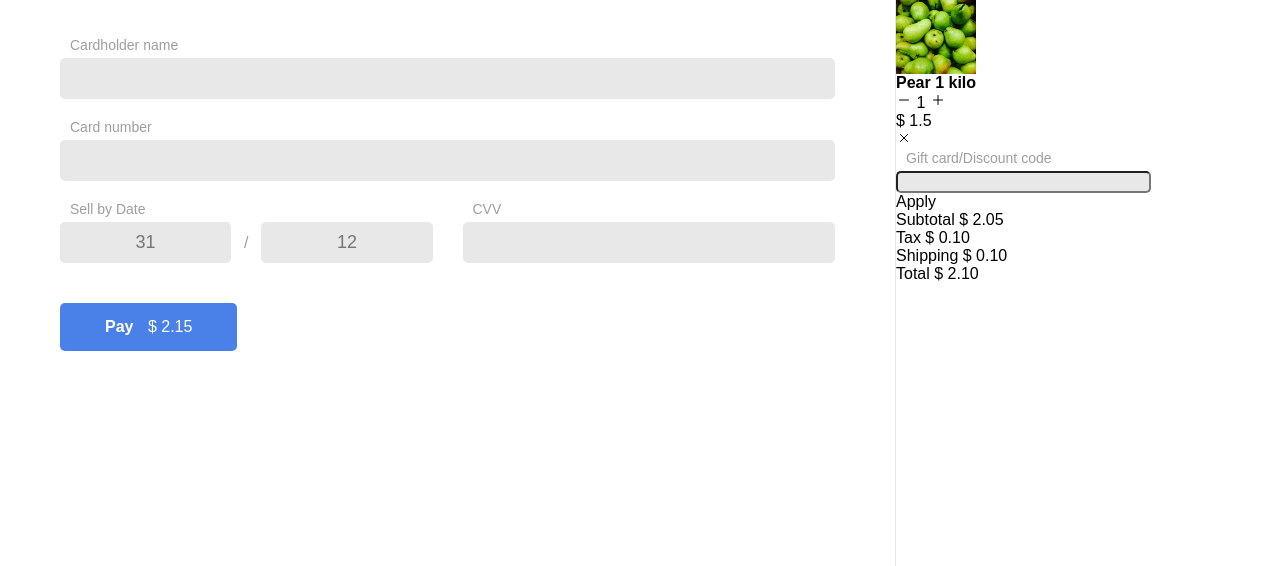
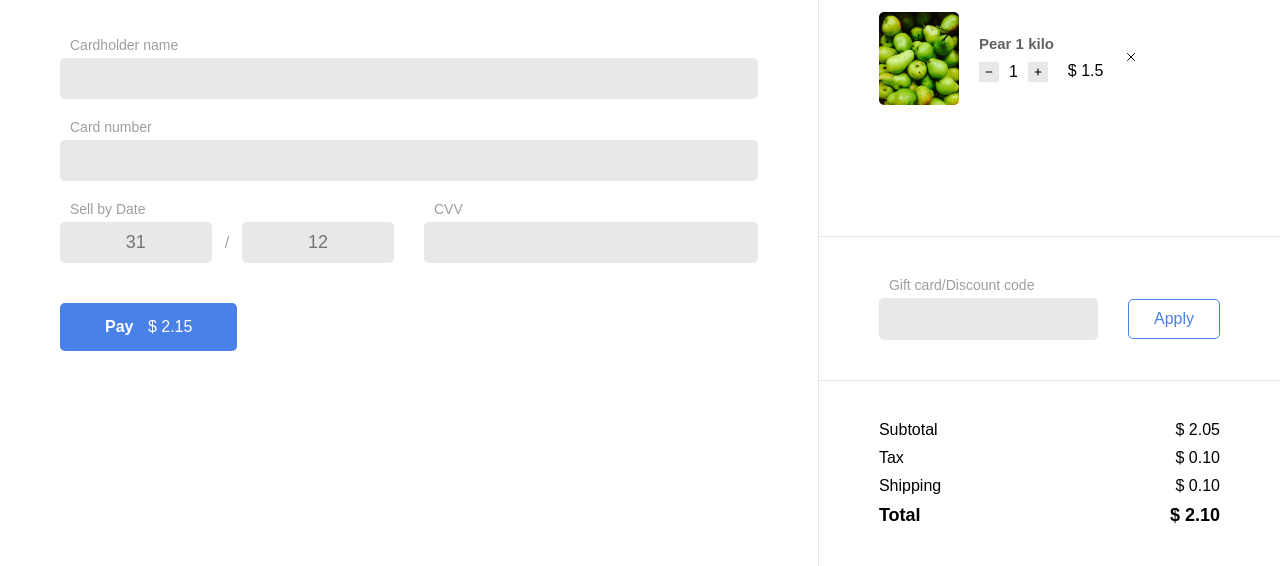
Before and after one commit to leonard-ibeh/shoppingCart, a plain HTML site: page index.html in a window 1280 px wide. Shown: the part 234-800 px from the top of the page. Drawn offline with nearby package versions, Linux system fonts and the light colour scheme.

Commit message:
Payment layout implementation

```diff
--- a/style.css
+++ b/style.css
@@ -10,7 +10,7 @@
   --platinum: hsl(0, 0%, 91%);
   --gainsboro: hsl(0, 0%, 90%);
   --red-salsa: hsl(0, 77%, 60%);
-  --din-gray: hsl(0, 77%, 39%);
+  --din-gray: hsl(0, 0%, 39%);
   --davys-gray: hsl(0, 0%, 30%);
   --spanish-gray: hsl(0, 0%, 62%);
   --quick-sliver: hsl(0, 0%, 64%);
@@ -48,7 +48,7 @@
 html {
   font-family: "Source Sans 3", sans-serif;
 }
-* {
+a {
   color: inherit;
   text-decoration: none;
 }
@@ -71,7 +71,7 @@ img {
 input {
   font: inherit;
   width: 100%;
-  /* border: none; */
+  border: none;
 }
 input:focus {
   outline: 2px solid var(--azure);
@@ -257,3 +257,118 @@ input::-webkit-inner-spin-button {
 .btn-primary b {
   margin-right: 10px;
 }
+
+/* cart section style */
+
+.cart {
+  width: 40%;
+  display: flex;
+  flex-direction: column;
+  justify-content: center;
+}
+.cart-item-box {
+  padding: 40px var(--px);
+  margin-bottom: auto;
+}
+.product-card:not(:last-child) {
+  margin-bottom: 20px;
+}
+
+.product-card .card {
+  position: relative;
+  display: flex;
+  align-items: center;
+  gap: 20px;
+}
+.card .product-img {
+  border-radius: var(--radius);
+}
+.card .detail .product-name {
+  font-weight: var(--fw-6);
+  font-size: var(--fs-15);
+  color: var(--din-gray);
+  margin-bottom: 10px;
+}
+.card .detail .wrapper {
+  display: flex;
+  gap: 20px;
+}
+
+.product-qty {
+  display: flex;
+  align-items: center;
+  gap: 10px;
+}
+.product-qty button {
+  background: var(--platinum);
+  width: 20px;
+  height: 20px;
+  display: flex;
+  justify-content: center;
+  align-items: center;
+}
+
+.product-qty button:active,
+product-close-btn:active ion-icon {
+  transform: scale(0.95);
+}
+
+.product-qty button ion-icon {
+  --ionicon-stroke-width: 60px;
+  font-size: 10px;
+}
+.product-close-btn {
+  position: absolute;
+  top: 0;
+  right: 0;
+}
+.product-close-btn ion-icon {
+  font-size: 25px;
+  color: var(--quick-sliver);
+}
+.product-close-btn:hover ion-icon {
+  color: var(--red-salsa);
+}
+
+.discount-token {
+  padding: 40px var(--px);
+  border-top: 1px solid var(--gainsboro);
+  border-bottom: 1px solid var(--gainsboro);
+}
+
+.wrapper-flex {
+  display: flex;
+  align-items: center;
+  gap: 30px;
+}
+.wrapper-flex input {
+  padding: 12px 15px;
+  font-weight: var(--fw-6);
+  letter-spacing: 2px;
+}
+.btn-outline {
+  padding: 10px 25px;
+  border: 1px solid var(--azure);
+  color: var(--azure);
+}
+.btn-outline:hover {
+  background: var(--azure);
+  color: var(--white);
+}
+.amount {
+  padding: 40px var(--px);
+}
+
+.amount > div {
+  display: flex;
+  justify-content: space-between;
+}
+
+.amount > div:not(:last-child) {
+  margin-bottom: 10px;
+}
+.amount .total {
+  font-size: var(--fs-18);
+  font-weight: var(--fw-7);
+  color: var(--onyx);
+}
```
